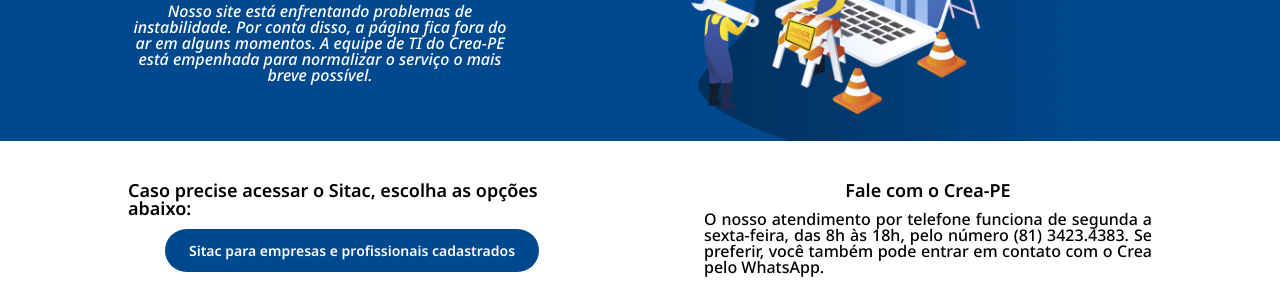
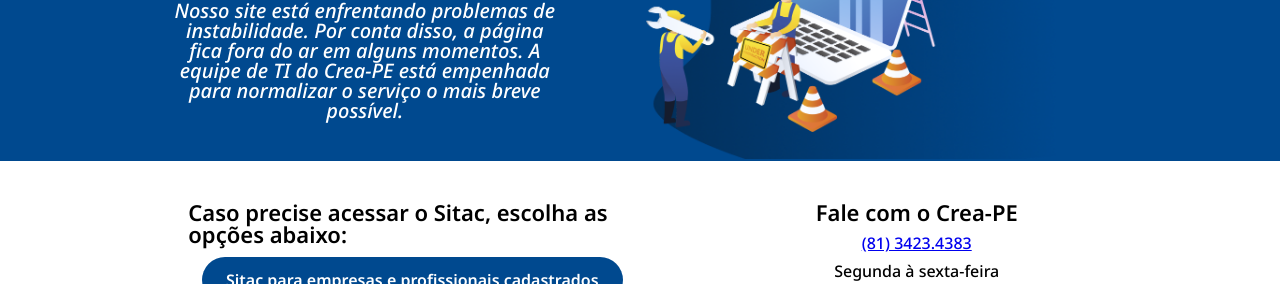
Before and after one commit to majucl02/paginademanuten-ao, a plain HTML site: page index.html in a window 1280 px wide. Shown: the part 201-485 px from the top of the page. Drawn offline with Linux system fonts and the light colour scheme.

Commit message:
centralização + alteração do texto contato

```diff
--- a/index.html
+++ b/index.html
@@ -30,7 +30,9 @@
         </div>
         <div class="contato">
             <h3>Fale com o Crea-PE</h3>
-            <p>O nosso atendimento por telefone funciona de segunda a sexta-feira, das 8h às 18h, pelo número (81) 3423.4383. Se preferir, você também pode entrar em contato com o Crea pelo WhatsApp.</p>
+            <p><a href="tel:+8134234383">(81) 3423.4383</a></p>
+            <p>Segunda à sexta-feira</p>
+            <p>8h às 18h</p>
             <button type="button"><i class="fa-brands fa-whatsapp"></i>Falar pelo WhastApp</button>
         </div>
     </section>
--- a/style.css
+++ b/style.css
@@ -1,18 +1,17 @@
 body {
     background-color: #00498F;
-    margin-top: -2vh;
     flex-wrap: wrap;
 }
 
 section{
-    padding-left: 10vw;
-    padding-right: 10vw;
+    padding-left: 12vw;
+    padding-right: 12vw;
 }
 
 section, div {
     display: flex;
     align-items: center;
-    justify-content: space-between;
+    justify-content: space-around;
     flex-wrap: wrap;
     min-width: 350px;
 }
@@ -42,7 +41,7 @@ div {
     color: #FFF;
     text-align: center;
     font-family: "Noto Sans";
-    font-size: 16px;
+    font-size: 20px;
     font-style: italic;
     font-weight: 500;
     margin-top: 3vh;
@@ -67,8 +66,6 @@ div {
     background-color: #FFF;
     padding-top: 5vh;
     padding-bottom: 5vh;
-    padding-left: 10vw;
-    padding-right: 10vw;
     height: fit-content;
     align-items: first baseline;
     gap: 36px;
@@ -98,7 +95,7 @@ div {
 h3 {
     color: #000;
     font-family: "Noto Sans";
-    font-size: 18px;
+    font-size: 22px;
     font-style: normal;
     font-weight: 600;
 }
@@ -114,7 +111,7 @@ button {
     background: #00498F;
     color: #FFF;
     font-family: "Noto Sans";
-    font-size: 14px;
+    font-size: 16px;
     font-style: normal;
     font-weight: 600;
 }
```
